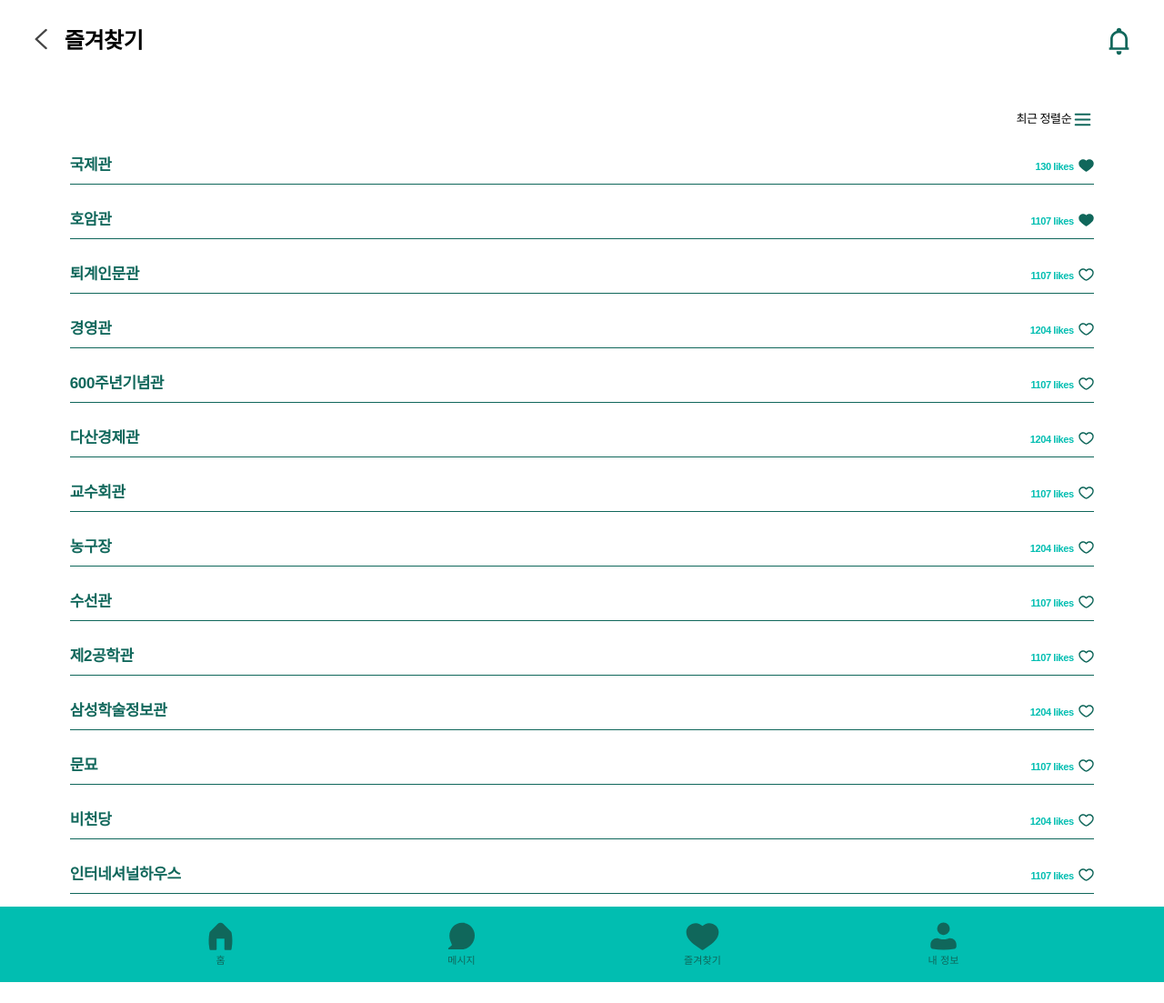
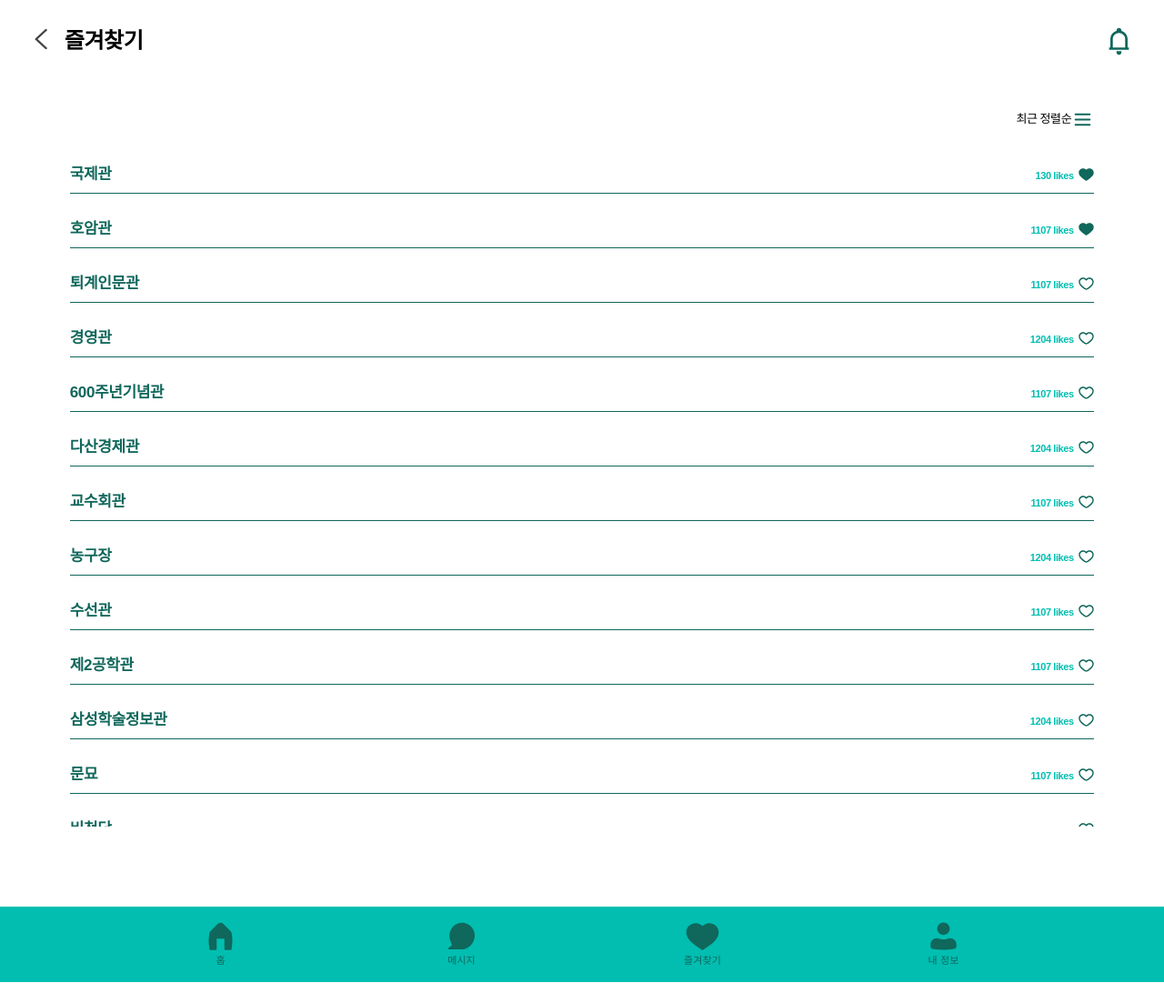
Before and after one commit to zui0202/skkumap-project-master, a Django app: page /favorites/ in a window 1280 px wide. Shown: the whole page at 91% size. After the commit the page ends 1080 px from the top, so only its background shows below. Run offline with Django 4.2, Linux system fonts and the light colour scheme; a user stored in the database is signed in.

Commit message:
favorites.css scrollbar display none

```diff
--- a/baby_lion-master/static/css/favorites.css
+++ b/baby_lion-master/static/css/favorites.css
@@ -36,6 +36,11 @@
 }
 .favorites-list{
   margin-top: 10.27px;
+  overflow: scroll;
+  height: 70vh;
+}
+.favorites-list::-webkit-scrollbar{
+  display: none;
 }
 .favorite{
   margin-top: 28px;
```
